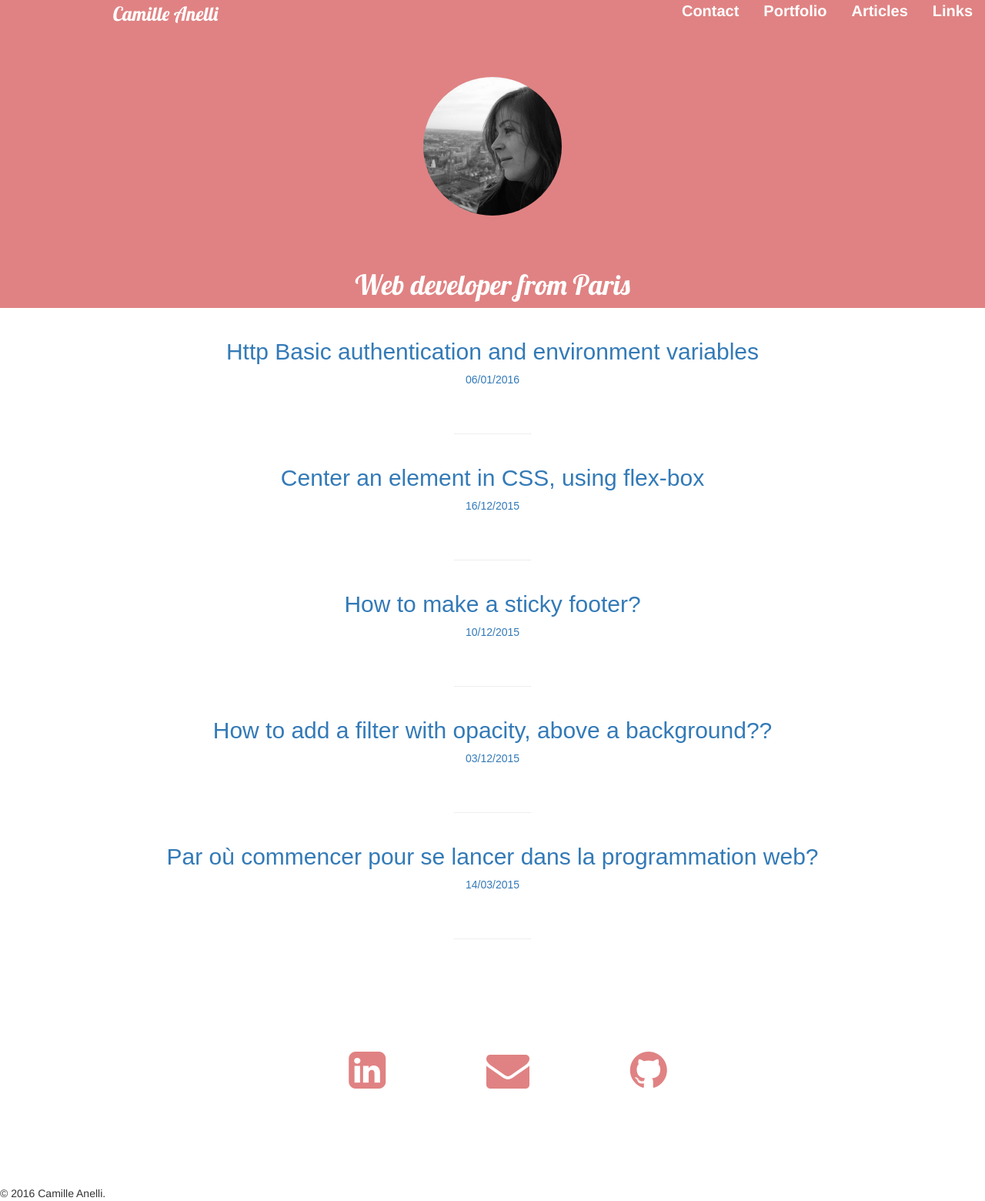
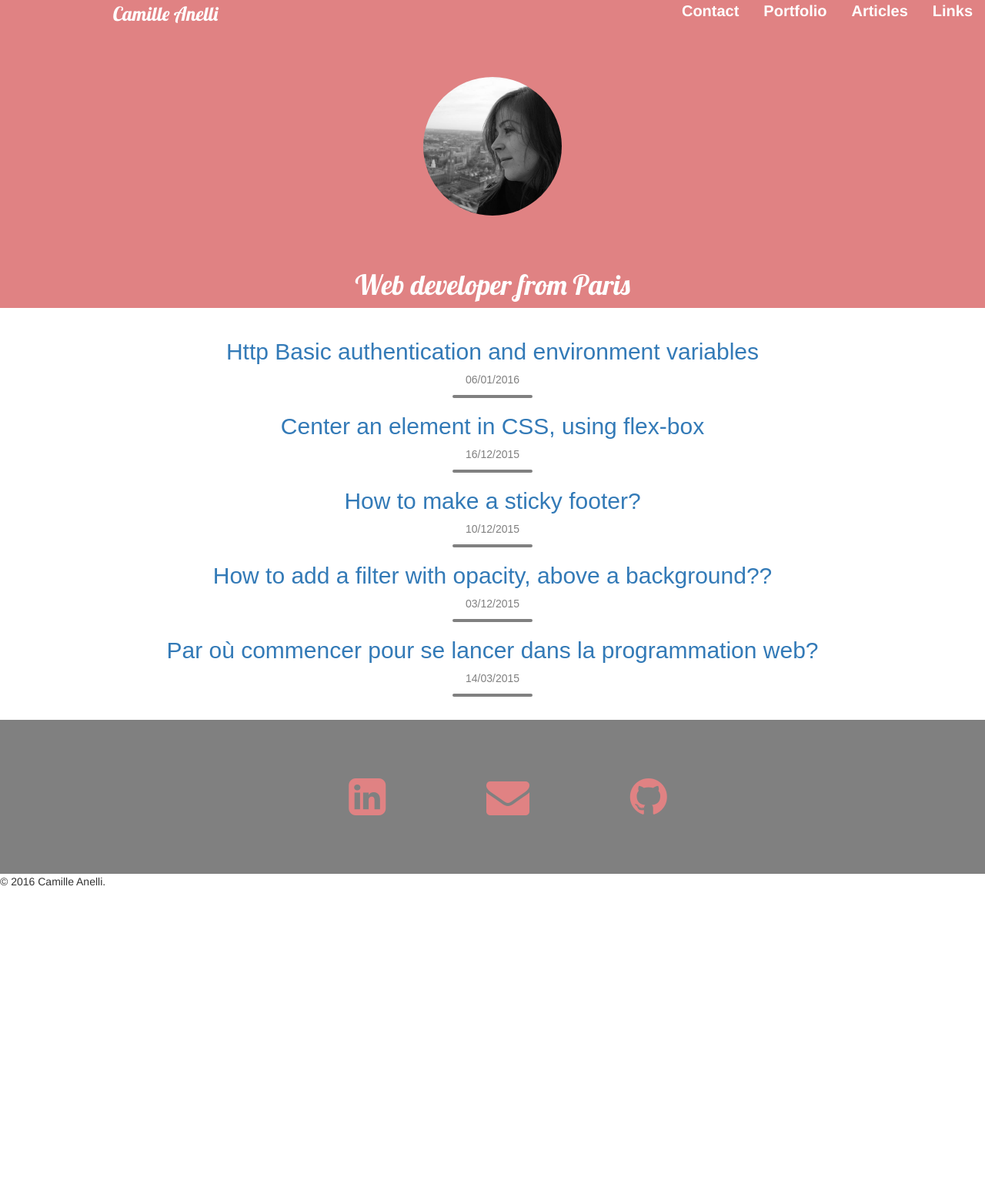
Before and after one commit to camilleanelli/camilleanelli.github.io, a Jekyll site: the page built from index.html, in a window 1280 px wide. Shown: the whole page at 77% size. Built offline with Jekyll 4.4.1, drawn with Linux system fonts in a browser that asks for light colours; nearby versions of some CDN libraries; after the commit the page ends 1155 px from its top, so only the background shows below that.

Commit message:
add design

```diff
--- a/blog.css
+++ b/blog.css
@@ -112,6 +112,7 @@ section posts
   text-decoration: none;
 }
 
+
 .moi {
   margin: auto;
 }
@@ -125,9 +126,10 @@ section posts
 #footer {
   display: flex;
   width: auto;
-  height: 300px;
+  height: 200px;
   flex-direction: row;
   flex-wrap: wrap;
+  background-color: grey;
 
 
 }
@@ -150,12 +152,12 @@ section posts
   height: 100px;
 }
 
-hr {
+.hr-posts {
   width: 100px;
-  border: 2px solid grey;
+  border: 2px solid gray;
   margin: auto;
-  background-color: grey;
-  border-radius: 15px;
+  background-color: gray;
+  border-radius: 5px;
 }
 
 .mini-space {
--- a/index.html
+++ b/index.html
@@ -32,13 +32,13 @@
 
     <div class="card-post text-center">
       <h2><a href="{{ site.baseurl }}{{ post.url }}">{{ post.title }}</a></h2>
-      <p class="date"><a href="{{ site.baseurl }}{{ post.url }}">{{ post.date |  date: '%d/%m/%Y'}}</a><p>
+      <p class="date">{{ post.date |  date: '%d/%m/%Y'}}<p>
     </div>
-    <div class="mini-space"></div>
-    <hr>
+
+    <hr class="hr-posts">
   {% endfor %}
 </section>
-
+<div class="mini-space"></div>
 <section id="footer">
   <div class="links"></div>
   <ul class="links links-phone">
@@ -49,6 +49,8 @@
   <div class="links"></div>
 
 </section>
+
+
 <div>
  {% include _footer.html %}
 </div>
```
